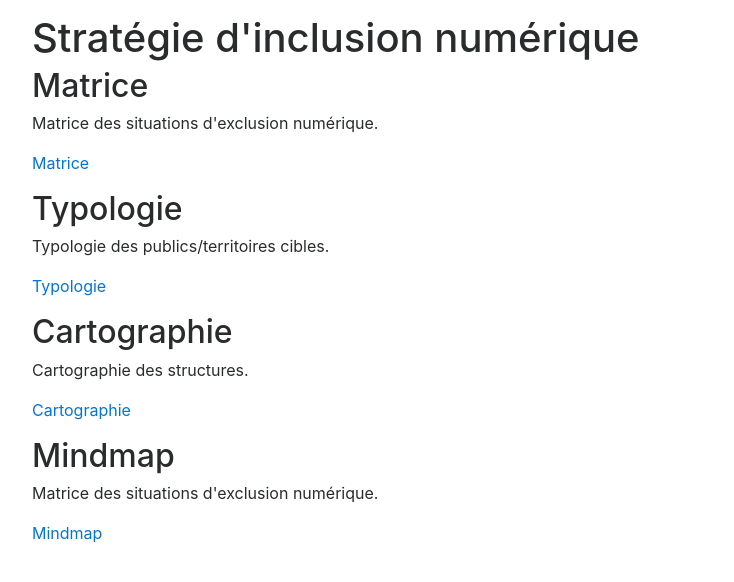
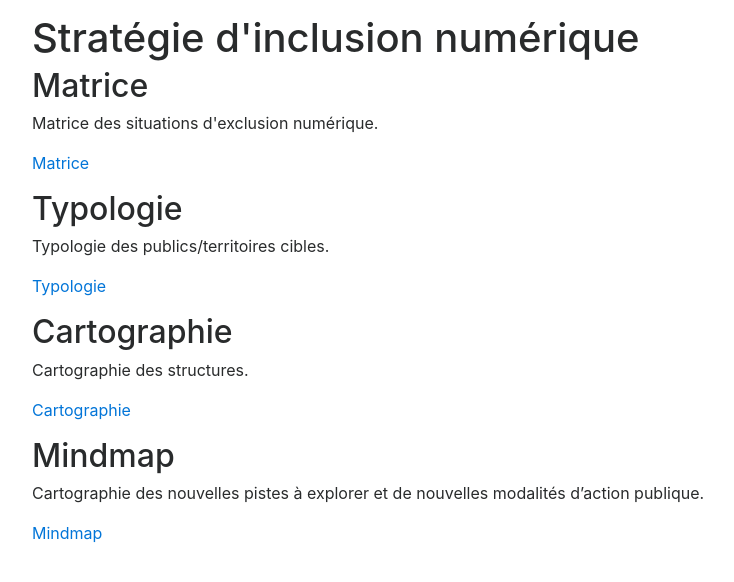
Before and after one commit to SocieteNumerique/societenumerique.github.io-old, a Jekyll site: the page built from index.html, in a window 1280 px wide. Shown: the top 582 px of the page, without its empty margins (31-765 px from the left). Built offline with Jekyll 4.4.1, drawn with Linux system fonts in a browser that asks for light colours; nearby versions of some CDN libraries; some of the changed lines change nothing that is shown.

Commit message:
Update 3_mindmap.md

```diff
--- a/_livrables/3_mindmap.md
+++ b/_livrables/3_mindmap.md
@@ -1,17 +1,18 @@
 ---
 layout: livrable
 titre: Mindmap
-description: Matrice des situations d'exclusion numérique.
+description: Cartographie des nouvelles pistes à explorer et de nouvelles modalités d’action publique.
 gt: 3
 ---
 
-<h1>Matrice des situations d'exclusion numérique.</h1>
+<h1>Cartographie des nouvelles pistes à explorer et de nouvelles modalités d’action publique.</h1>
 
 <div class="jumbotron">
-  <p><b>Objectif</b> : élaborer une typologie des situations d’exclusion numérique</p>
-  <p><b>Livrable</b> : concevoir une matrice avec double entrée personnes / territoires qui identifie les points d’entrée pour atteindre ces personnes.</p>
-   <p><b>Discussions</b> : voir la <a href="https://strategie.societenumerique.gouv.fr/topic/17/1-1-matrice-des-situations-d-exclusion-num%C3%A9rique">plateforme</a>.</p>
+  <p><b>Objectif</b> : documenter les réflexions portant sur la diversité des modes d'action publiques, de partenariats pour un financement plus efficace et plus aligné sur les besoins des acteurs de l'inclusion numérique.</p>
+   <p><b>Discussions</b> : voir la <a href="https://strategie.societenumerique.gouv.fr/topic/31/cartographie-des-nouvelles-pistes-%C3%A0-explorer-et-de-nouvelles-modalit%C3%A9s-d-action-publique">plateforme</a>.</p>
 </div>
+
+
 
 <style>
 
```
